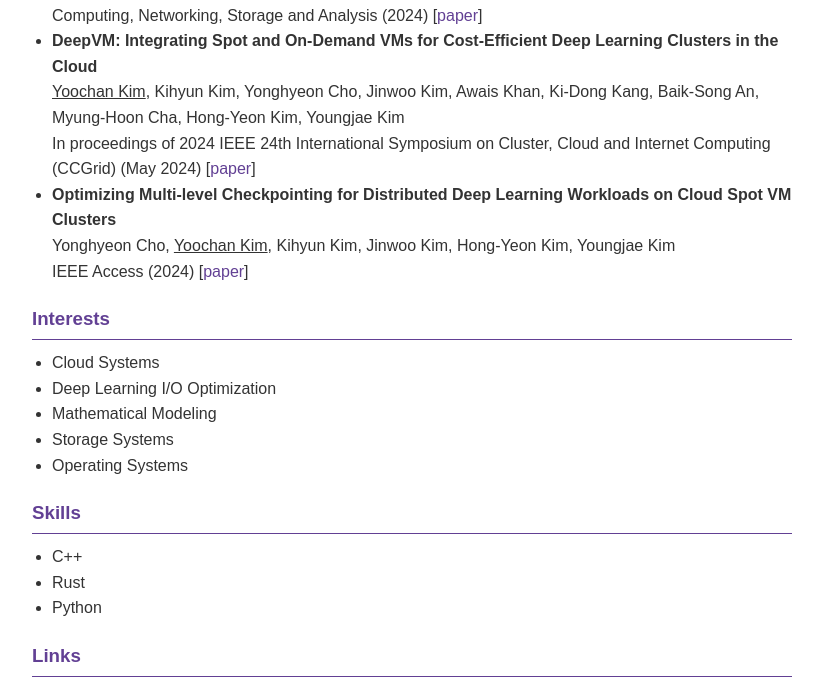
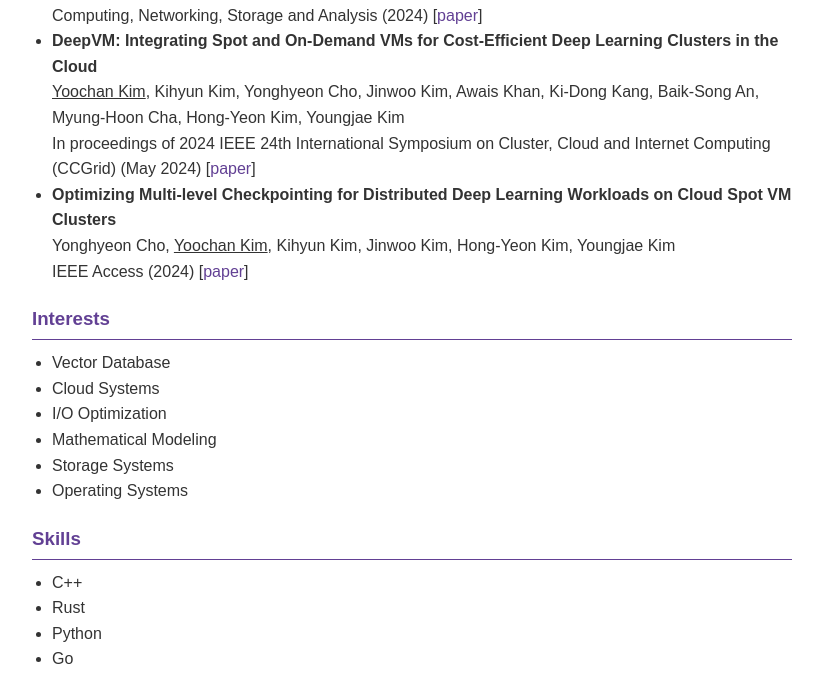
Before and after one commit to 0913vision/0913vision.github.io, a plain HTML site: page index.html in a window 1280 px wide. Shown: the part 893-1577 px from the top of the page, without its empty margins (228-1051 px from the left). Drawn offline with Linux system fonts and the light colour scheme.

Commit message:
update interests and skils

```diff
--- a/index.html
+++ b/index.html
@@ -88,8 +88,9 @@
     <section id="interests">
         <h3>Interests</h3>
         <ul>
+          <li>Vector Database</li>
           <li>Cloud Systems</li>
-          <li>Deep Learning I/O Optimization</li>
+          <li>I/O Optimization</li>
           <li>Mathematical Modeling</li>
           <li>Storage Systems</li>
           <li>Operating Systems</li>
@@ -102,6 +103,7 @@
         <li>C++</li>
         <li>Rust</li>
         <li>Python</li>
+        <li>Go</li>
       </ul>
     </section>
 
```
